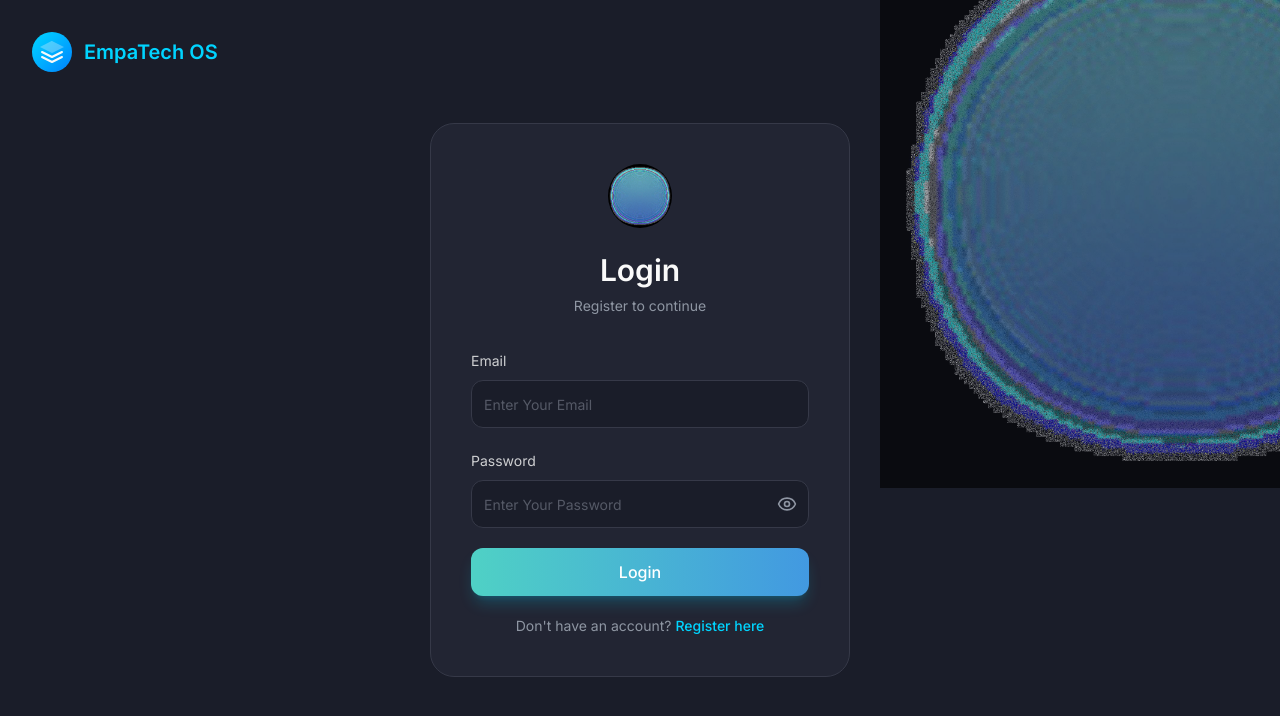
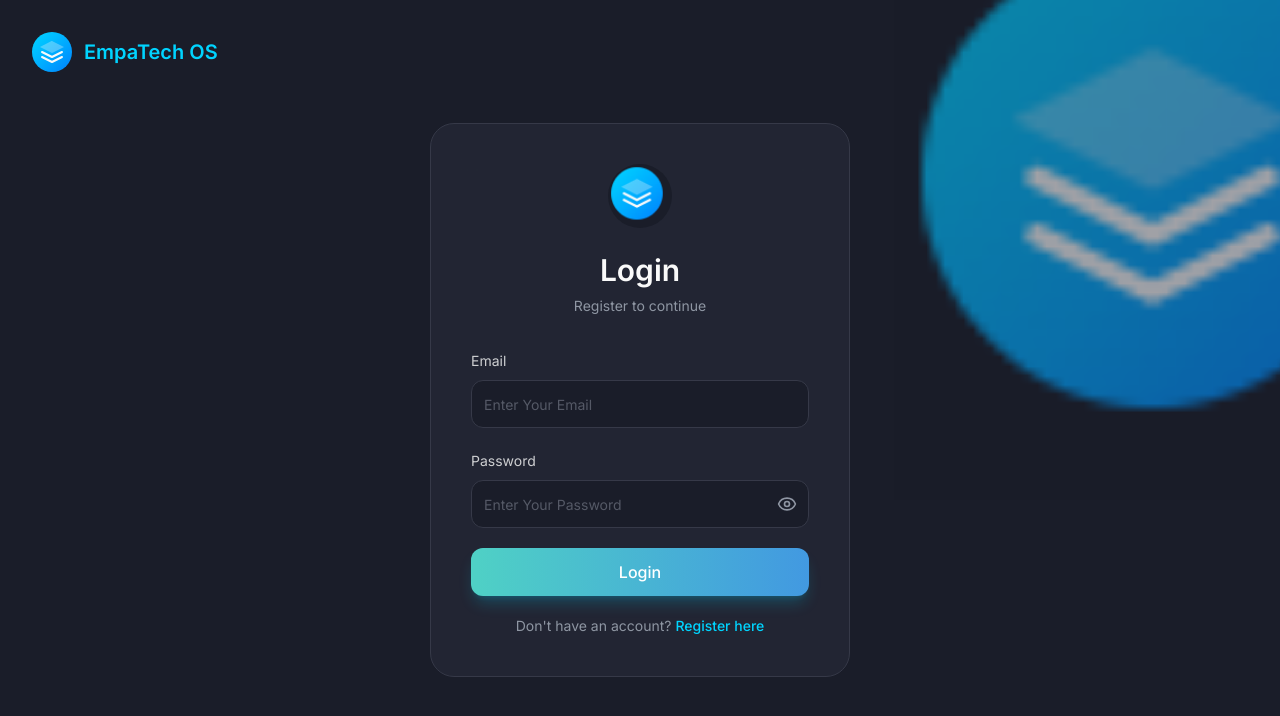
Before and after one commit to MuhammadAslam635/pixel-perfect-sign-19, a React (Vite) app: page / in a window 1280 px wide. Shown: the top 716 px of the page. Built offline with nearby package versions, Linux system fonts and the light colour scheme; the HTML template or start-up script is replaced by a standard one.

Commit message:
Update orb image and position
Use the cyan circle icon for both the top-center icon and the large right-side orb on the login and signup cards.

```diff
--- a/src/components/SignIn.tsx
+++ b/src/components/SignIn.tsx
@@ -10,6 +10,7 @@ import { toast } from 'sonner';
 import { Link } from 'react-router-dom';
 import Logo from './Logo';
 import orbImage from '@/assets/orb-cyan.jpg';
+import iconCyan from '@/assets/icon-cyan.png';
 
 const SignIn = () => {
   const [email, setEmail] = useState('');
@@ -49,7 +50,7 @@ const SignIn = () => {
       {/* Large Orb on Right */}
       <div className="absolute top-0 right-0 w-[600px] h-[600px] translate-x-[200px] -translate-y-[100px]">
         <img
-          src={orbImage}
+          src={iconCyan}
           alt=""
           className="w-full h-full object-contain opacity-60"
         />
@@ -64,7 +65,7 @@ const SignIn = () => {
             <div className="flex justify-center mb-6">
               <div className="w-16 h-16 rounded-full overflow-hidden">
                 <img
-                  src={orbImage}
+                  src={iconCyan}
                   alt=""
                   className="w-full h-full object-cover"
                 />
--- a/src/components/SignUp.tsx
+++ b/src/components/SignUp.tsx
@@ -7,6 +7,7 @@ import { toast } from 'sonner';
 import { Link, useNavigate } from 'react-router-dom';
 import Logo from './Logo';
 import orbImage from '@/assets/orb-cyan.jpg';
+import iconCyan from '@/assets/icon-cyan.png';
 
 const SignUp = () => {
   const [companyName, setCompanyName] = useState('');
@@ -57,7 +58,7 @@ const SignUp = () => {
       {/* Large Orb on Right */}
       <div className="absolute top-0 right-0 w-[600px] h-[600px] translate-x-[200px] -translate-y-[100px]">
         <img
-          src={orbImage}
+          src={iconCyan}
           alt=""
           className="w-full h-full object-contain opacity-60"
         />
@@ -72,7 +73,7 @@ const SignUp = () => {
             <div className="flex justify-center mb-6">
               <div className="w-16 h-16 rounded-full overflow-hidden">
                 <img
-                  src={orbImage}
+                  src={iconCyan}
                   alt=""
                   className="w-full h-full object-cover"
                 />
```
Also changed, not shown: src/assets/icon-cyan.png (added).
